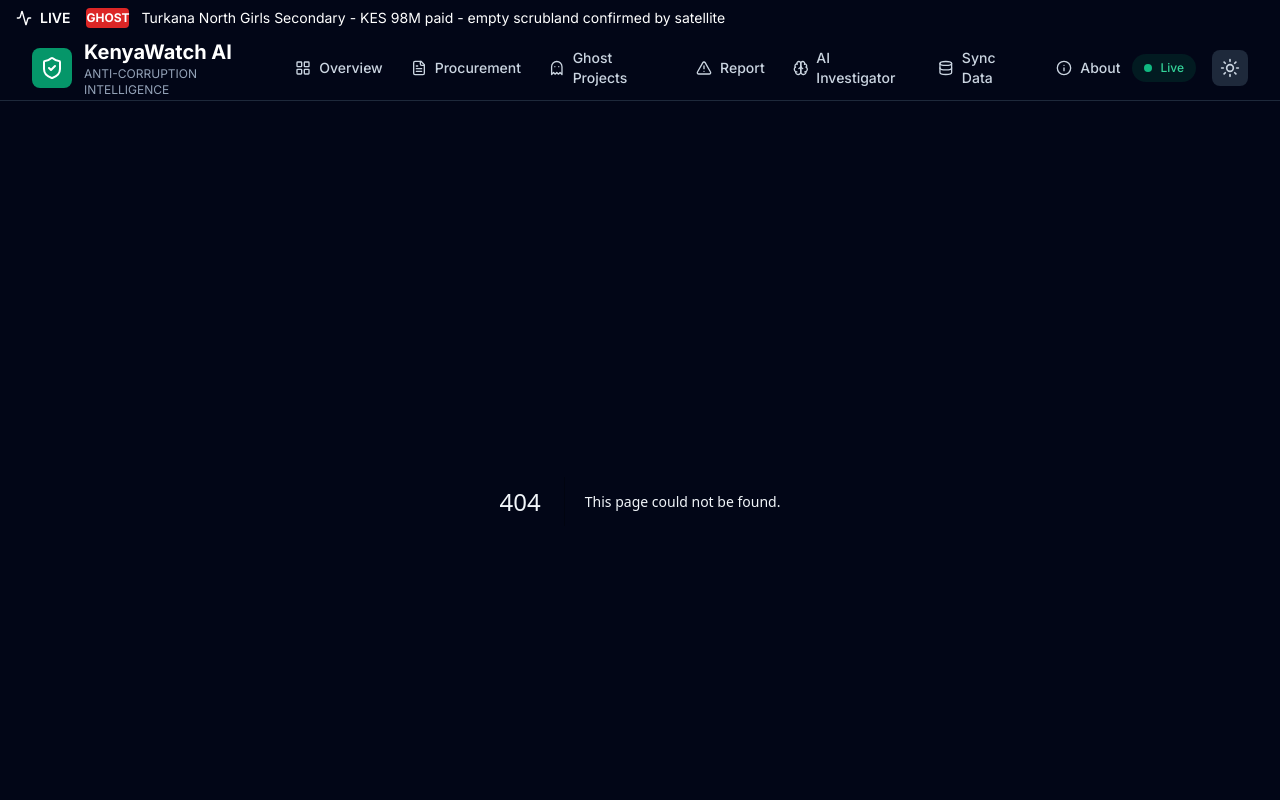
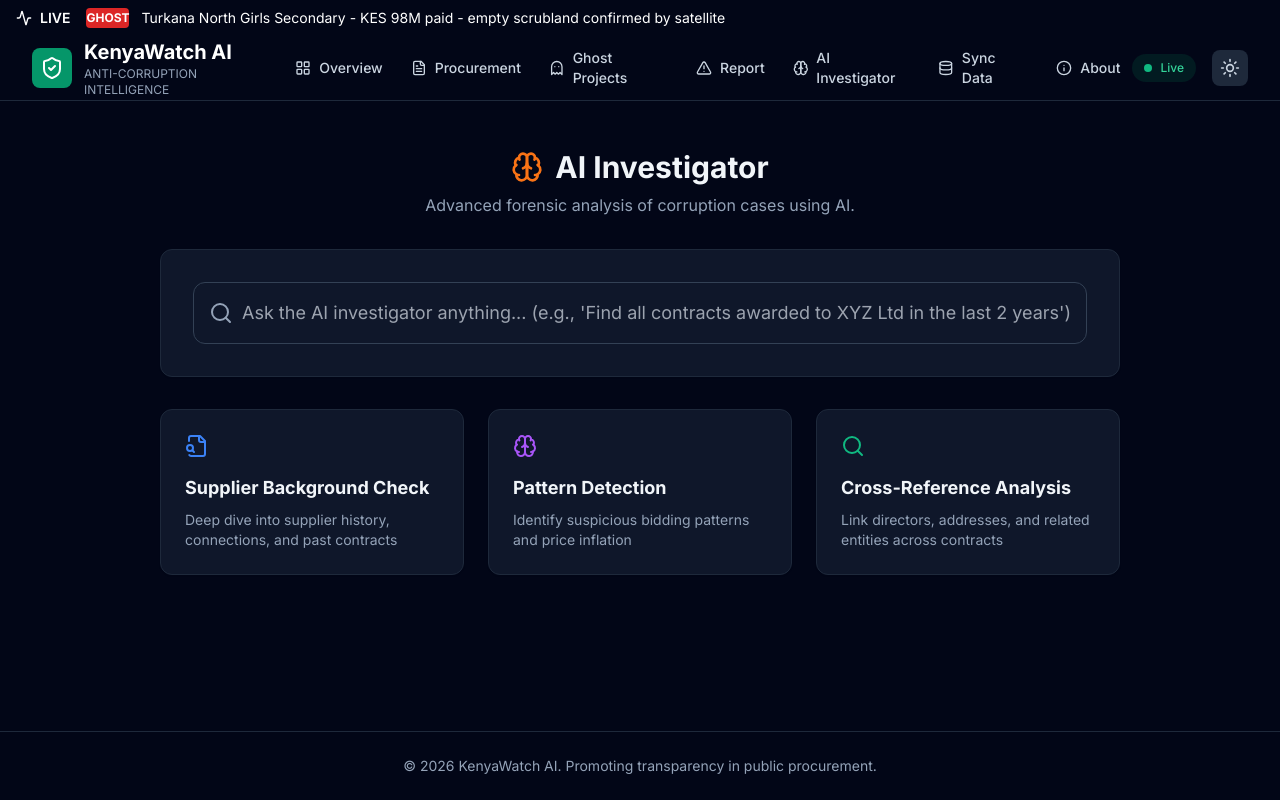
Before and after one commit to monicahmoh4-svg/Kenya-watch-final, a Next.js app in the folder frontend/: page /ai-investigator in a window 1280 px wide. Before the commit this address had no page. Shown: the top 800 px of the page. Built offline with nearby package versions, Linux system fonts and the light colour scheme.

Commit message:
Create page.tsx

```diff
--- /dev/null
+++ b/frontend/app/ai-investigator/page.tsx
@@ -0,0 +1,62 @@
+'use client';
+import { Brain, Search, FileSearch } from 'lucide-react';
+import { useState } from 'react';
+
+export default function AIInvestigatorPage() {
+  const [query, setQuery] = useState('');
+
+  return (
+    <div className="max-w-5xl mx-auto px-4 sm:px-6 lg:px-8 py-12">
+      <div className="mb-8 text-center">
+        <h1 className="text-3xl font-bold mb-2 flex items-center justify-center gap-3">
+          <Brain className="w-8 h-8 text-orange-500" />
+          AI Investigator
+        </h1>
+        <p className="text-slate-600 dark:text-slate-400">
+          Advanced forensic analysis of corruption cases using AI.
+        </p>
+      </div>
+
+      <div className="glass-card p-8 rounded-xl mb-8">
+        <div className="relative">
+          <Search className="absolute left-4 top-1/2 -translate-y-1/2 w-6 h-6 text-slate-400" />
+          <input
+            type="text"
+            placeholder="Ask the AI investigator anything... (e.g., 'Find all contracts awarded to XYZ Ltd in the last 2 years')"
+            className="w-full pl-12 pr-4 py-4 rounded-xl border border-slate-200 dark:border-slate-700 bg-white dark:bg-slate-900 focus:ring-2 focus:ring-orange-500 outline-none text-lg"
+            value={query}
+            onChange={(e) => setQuery(e.target.value)}
+          />
+        </div>
+      </div>
+
+      <div className="grid grid-cols-1 md:grid-cols-3 gap-6">
+        <InvestigationCard
+          icon={<FileSearch className="w-6 h-6 text-blue-500" />}
+          title="Supplier Background Check"
+          description="Deep dive into supplier history, connections, and past contracts"
+        />
+        <InvestigationCard
+          icon={<Brain className="w-6 h-6 text-purple-500" />}
+          title="Pattern Detection"
+          description="Identify suspicious bidding patterns and price inflation"
+        />
+        <InvestigationCard
+          icon={<Search className="w-6 h-6 text-emerald-500" />}
+          title="Cross-Reference Analysis"
+          description="Link directors, addresses, and related entities across contracts"
+        />
+      </div>
+    </div>
+  );
+}
+
+function InvestigationCard({ icon, title, description }: any) {
+  return (
+    <div className="glass-card p-6 rounded-xl cursor-pointer hover:shadow-lg transition-shadow">
+      <div className="mb-4">{icon}</div>
+      <h3 className="font-bold text-lg mb-2">{title}</h3>
+      <p className="text-slate-600 dark:text-slate-400 text-sm">{description}</p>
+    </div>
+  );
+}
```
